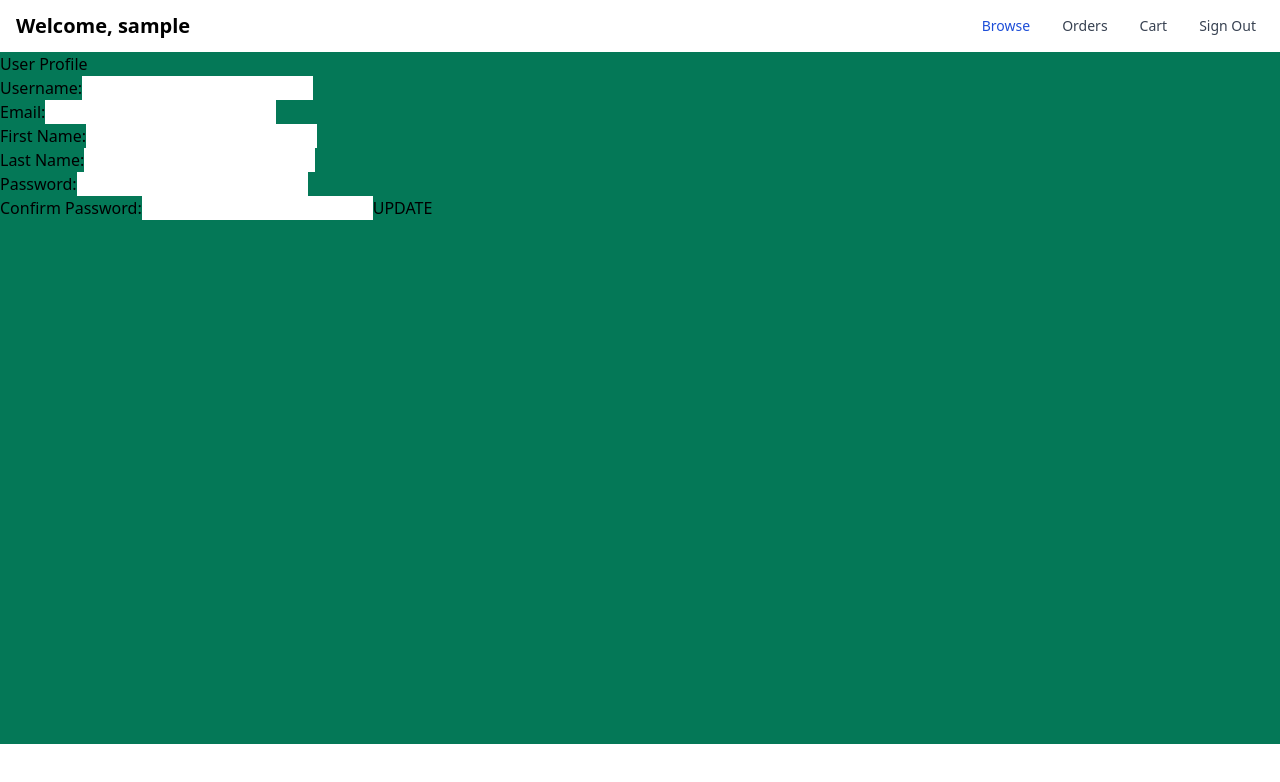
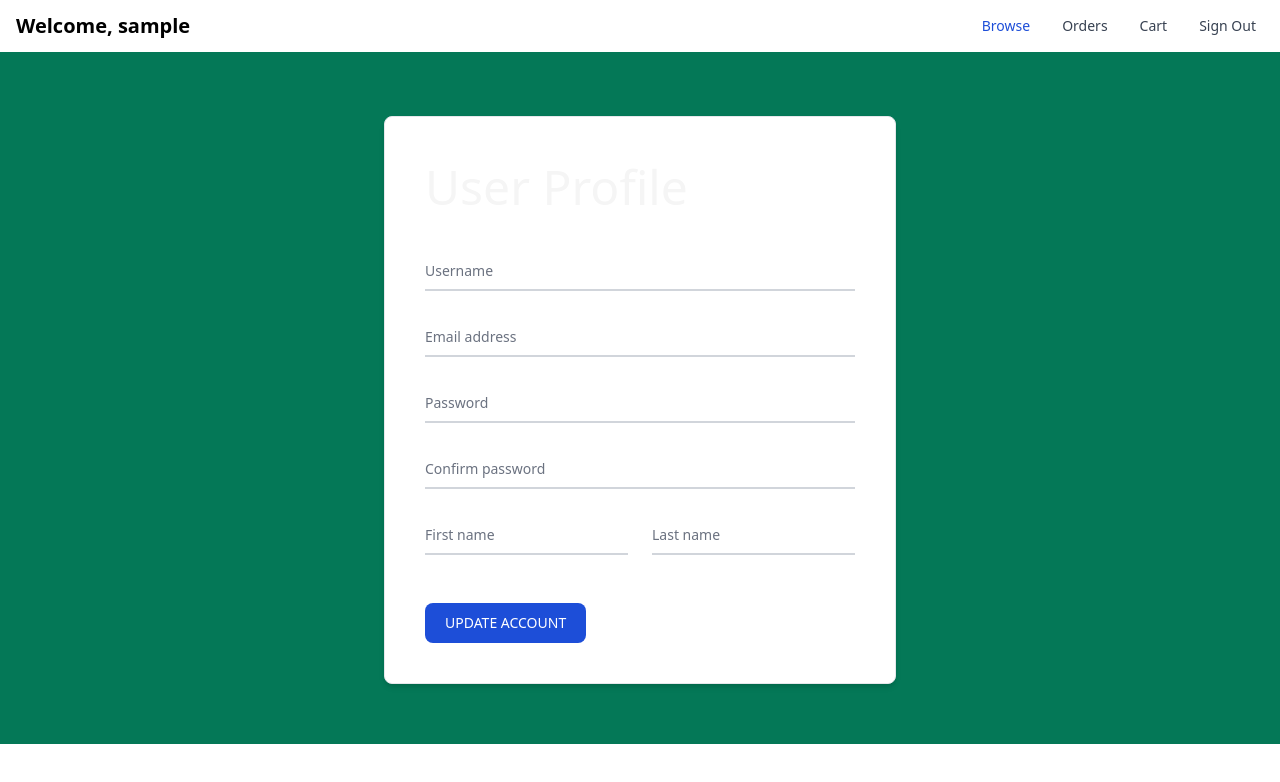
Before and after one commit to jrkprogramming/PlantShop-Frontend, a React (Create React App) app: page /users/profile in a window 1280 px wide. Shown: the top 782 px of the page. Built offline with nearby package versions, Linux system fonts and the light colour scheme; no server answers; sample sign-in values are in the browser's storage.

Commit message:
styled profile page

```diff
--- a/src/Components/Plant.jsx
+++ b/src/Components/Plant.jsx
@@ -37,6 +37,7 @@ const Plant = ({plant}) => {
         <a href="#">
             <h5 class="text-xl font-semibold tracking-tight text-gray-900 dark:text-white">{plant.name}</h5>
         </a>
+
         {/* <div class="flex items-center mt-2.5 mb-5">
             <svg aria-hidden="true" class="w-5 h-5 text-yellow-300" fill="currentColor" viewBox="0 0 20 20" xmlns="http://www.w3.org/2000/svg"><title>First star</title><path d="M9.049 2.927c.3-.921 1.603-.921 1.902 0l1.07 3.292a1 1 0 00.95.69h3.462c.969 0 1.371 1.24.588 1.81l-2.8 2.034a1 1 0 00-.364 1.118l1.07 3.292c.3.921-.755 1.688-1.54 1.118l-2.8-2.034a1 1 0 00-1.175 0l-2.8 2.034c-.784.57-1.838-.197-1.539-1.118l1.07-3.292a1 1 0 00-.364-1.118L2.98 8.72c-.783-.57-.38-1.81.588-1.81h3.461a1 1 0 00.951-.69l1.07-3.292z"></path></svg>
             <svg aria-hidden="true" class="w-5 h-5 text-yellow-300" fill="currentColor" viewBox="0 0 20 20" xmlns="http://www.w3.org/2000/svg"><title>Second star</title><path d="M9.049 2.927c.3-.921 1.603-.921 1.902 0l1.07 3.292a1 1 0 00.95.69h3.462c.969 0 1.371 1.24.588 1.81l-2.8 2.034a1 1 0 00-.364 1.118l1.07 3.292c.3.921-.755 1.688-1.54 1.118l-2.8-2.034a1 1 0 00-1.175 0l-2.8 2.034c-.784.57-1.838-.197-1.539-1.118l1.07-3.292a1 1 0 00-.364-1.118L2.98 8.72c-.783-.57-.38-1.81.588-1.81h3.461a1 1 0 00.951-.69l1.07-3.292z"></path></svg>
--- a/src/Pages/AdminPages/PlantListPage.jsx
+++ b/src/Pages/AdminPages/PlantListPage.jsx
@@ -48,22 +48,24 @@ const PlantListPage = () => {
   }
 
   return (
-    <div>
+    <div className="p-10 bg-white rounded-lg border border-gray-200 shadow-md dark:bg-gray-800 dark:border-gray-700 mx-[30%] my-[5%]">
 
-        <h1>List of Plants</h1>
+        <h1 className="mt-0 mb-2 text-5xl font-medium leading-tight text-neutral-100">List of Plants</h1>
 
-        <button onClick={handleCreatePlant}>ADD PLANT TO LIST</button>
+        <button class="inline-flex items-center py-2 px-3 text-sm font-medium text-center text-white rounded-lg focus:ring-4 focus:outline-none focus:ring-blue-300 dark:bg-green-500 dark:hover:bg-stone-400  dark:focus:ring-blue-800" onClick={handleCreatePlant}>ADD PLANT TO LIST</button>
 
         {errorDelete && <p>{errorDelete}</p>}
 
           {plants.map(plant => (
             <div>
-                  <p>{plant.id}</p>
-                  <p>{plant.name}</p>
-                  <p>{plant.price}</p>
-                  <p>{plant.description}</p>
-                  <Link to={`/admin/plant/${plant.id}/edit`}>EDIT</Link>
-                  <button onClick={() => handleDelete(plant.id)}>REMOVE PLANT</button>
+                  <p className="mt-0 mb-2 text-2xl font-medium leading-tight text-neutral-100">PLANT #: {plant.id}</p>
+                  <p className="mt-0 mb-2 text-2xl font-medium leading-tight text-neutral-100">{plant.name}</p>
+                  <p className="mt-0 mb-2 text-2xl font-medium leading-tight text-neutral-100">{plant.price}</p>
+                  <p className="mt-0 mb-2 text-2xl font-medium leading-tight text-neutral-100">{plant.description}</p>
+                  <a class="inline-flex items-center py-2 px-3 mx-[3%] text-sm font-medium text-center text-white rounded-lg focus:ring-4 focus:outline-none focus:ring-blue-300 dark:bg-green-500 dark:hover:bg-stone-400  dark:focus:ring-blue-800" href={`/admin/plant/${plant.id}/edit`}>EDIT</a>
+                  <button class="inline-flex items-center py-2 px-3 text-sm font-medium text-center text-white rounded-lg focus:ring-4 focus:outline-none focus:ring-blue-300 dark:bg-green-500 dark:hover:bg-stone-400  dark:focus:ring-blue-800" onClick={() => handleDelete(plant.id)}>REMOVE PLANT</button>
+                  <br></br><br></br><br></br>
+
             </div>
 
             ))}
--- a/src/Pages/ProfilePage.jsx
+++ b/src/Pages/ProfilePage.jsx
@@ -61,13 +61,16 @@ const ProfilePage = () => {
 
 
   return (
-    <div>
+    <div className="p-10 bg-white rounded-lg border border-gray-200 shadow-md dark:bg-gray-800 dark:border-gray-700 mx-[30%] my-[5%]">
 
-        <h1>User Profile</h1>
+        <h1 className="mt-0 mb-2 text-5xl font-medium leading-tight text-neutral-100">User Profile</h1>
+
+        <br></br>
 
         {message && <p>{message}</p>}
         {error && <p>{error}</p>}
-        <form onSubmit={handleSubmit}>
+
+        {/* <form onSubmit={handleSubmit}>
             Username:
             <input type="text" name="username" value={username} required onChange={(e) => {setUsername(e.target.value)}}></input>
             <br></br>
@@ -87,7 +90,40 @@ const ProfilePage = () => {
             <input type="text" name="confirmPassword" value={confirmPassword} onChange={(e) => {setConfirmPassword(e.target.value)}}></input>
 
             <button type="submit">UPDATE</button>
-        </form>
+        </form> */}
+
+<form>
+<div class="relative z-0 mb-6 w-full group">
+      <input type="text" name="username" value={username} required onChange={(e) => {setUsername(e.target.value)}} id="floating_email" class="block py-2.5 px-0 w-full text-sm text-gray-900 bg-transparent border-0 border-b-2 border-gray-300 appearance-none dark:text-white dark:border-gray-600 dark:focus:border-blue-500 focus:outline-none focus:ring-0 focus:border-blue-600 peer" placeholder=" " required />
+      <label for="floating_email" class="peer-focus:font-medium absolute text-sm text-gray-500 dark:text-gray-400 duration-300 transform -translate-y-6 scale-75 top-3 -z-10 origin-[0] peer-focus:left-0 peer-focus:text-blue-600 peer-focus:dark:text-blue-500 peer-placeholder-shown:scale-100 peer-placeholder-shown:translate-y-0 peer-focus:scale-75 peer-focus:-translate-y-6">Username</label>
+  </div>
+  <div class="relative z-0 mb-6 w-full group">
+      <input type="text" name="email" value={email} required onChange={(e) => {setEmail(e.target.value)} } id="floating_email" class="block py-2.5 px-0 w-full text-sm text-gray-900 bg-transparent border-0 border-b-2 border-gray-300 appearance-none dark:text-white dark:border-gray-600 dark:focus:border-blue-500 focus:outline-none focus:ring-0 focus:border-blue-600 peer" placeholder=" " />
+      <label for="floating_email" class="peer-focus:font-medium absolute text-sm text-gray-500 dark:text-gray-400 duration-300 transform -translate-y-6 scale-75 top-3 -z-10 origin-[0] peer-focus:left-0 peer-focus:text-blue-600 peer-focus:dark:text-blue-500 peer-placeholder-shown:scale-100 peer-placeholder-shown:translate-y-0 peer-focus:scale-75 peer-focus:-translate-y-6">Email address</label>
+  </div>
+  <div class="relative z-0 mb-6 w-full group">
+      <input type="text" name="password" value={password} onChange={(e) => {setPassword(e.target.value)}} id="floating_password" class="block py-2.5 px-0 w-full text-sm text-gray-900 bg-transparent border-0 border-b-2 border-gray-300 appearance-none dark:text-white dark:border-gray-600 dark:focus:border-blue-500 focus:outline-none focus:ring-0 focus:border-blue-600 peer" placeholder=" " required />
+      <label for="floating_password" class="peer-focus:font-medium absolute text-sm text-gray-500 dark:text-gray-400 duration-300 transform -translate-y-6 scale-75 top-3 -z-10 origin-[0] peer-focus:left-0 peer-focus:text-blue-600 peer-focus:dark:text-blue-500 peer-placeholder-shown:scale-100 peer-placeholder-shown:translate-y-0 peer-focus:scale-75 peer-focus:-translate-y-6">Password</label>
+  </div>
+  <div class="relative z-0 mb-6 w-full group">
+      <input type="text" name="confirmPassword" value={confirmPassword} onChange={(e) => {setConfirmPassword(e.target.value)}} id="floating_repeat_password" class="block py-2.5 px-0 w-full text-sm text-gray-900 bg-transparent border-0 border-b-2 border-gray-300 appearance-none dark:text-white dark:border-gray-600 dark:focus:border-blue-500 focus:outline-none focus:ring-0 focus:border-blue-600 peer" placeholder=" " required />
+      <label for="floating_repeat_password" class="peer-focus:font-medium absolute text-sm text-gray-500 dark:text-gray-400 duration-300 transform -translate-y-6 scale-75 top-3 -z-10 origin-[0] peer-focus:left-0 peer-focus:text-blue-600 peer-focus:dark:text-blue-500 peer-placeholder-shown:scale-100 peer-placeholder-shown:translate-y-0 peer-focus:scale-75 peer-focus:-translate-y-6">Confirm password</label>
+  </div>
+  <div class="grid md:grid-cols-2 md:gap-6">
+    <div class="relative z-0 mb-6 w-full group">
+        <input type="text" name="first_name" value={first_name} required onChange={(e) => {set_first_name(e.target.value)}} id="floating_first_name" class="block py-2.5 px-0 w-full text-sm text-gray-900 bg-transparent border-0 border-b-2 border-gray-300 appearance-none dark:text-white dark:border-gray-600 dark:focus:border-blue-500 focus:outline-none focus:ring-0 focus:border-blue-600 peer" placeholder=" "  />
+        <label for="floating_first_name" class="peer-focus:font-medium absolute text-sm text-gray-500 dark:text-gray-400 duration-300 transform -translate-y-6 scale-75 top-3 -z-10 origin-[0] peer-focus:left-0 peer-focus:text-blue-600 peer-focus:dark:text-blue-500 peer-placeholder-shown:scale-100 peer-placeholder-shown:translate-y-0 peer-focus:scale-75 peer-focus:-translate-y-6">First name</label>
+    </div>
+    <div class="relative z-0 mb-6 w-full group">
+        <input type="text" name="last_name" value={last_name} required onChange={(e) => {set_last_name(e.target.value)}} id="floating_last_name" class="block py-2.5 px-0 w-full text-sm text-gray-900 bg-transparent border-0 border-b-2 border-gray-300 appearance-none dark:text-white dark:border-gray-600 dark:focus:border-blue-500 focus:outline-none focus:ring-0 focus:border-blue-600 peer" placeholder=" "  />
+        <label for="floating_last_name" class="peer-focus:font-medium absolute text-sm text-gray-500 dark:text-gray-400 duration-300 transform -translate-y-6 scale-75 top-3 -z-10 origin-[0] peer-focus:left-0 peer-focus:text-blue-600 peer-focus:dark:text-blue-500 peer-placeholder-shown:scale-100 peer-placeholder-shown:translate-y-0 peer-focus:scale-75 peer-focus:-translate-y-6">Last name</label>
+    </div>
+  </div>
+
+  <br></br>
+
+  <button type="submit" class="text-white bg-blue-700 hover:bg-blue-800 focus:ring-4 focus:outline-none focus:ring-blue-300 font-medium rounded-lg text-sm w-full sm:w-auto px-5 py-2.5 text-center dark:bg-blue-600 dark:hover:bg-blue-700 dark:focus:ring-blue-800">UPDATE ACCOUNT</button>
+</form>
 
 
     </div>
```
